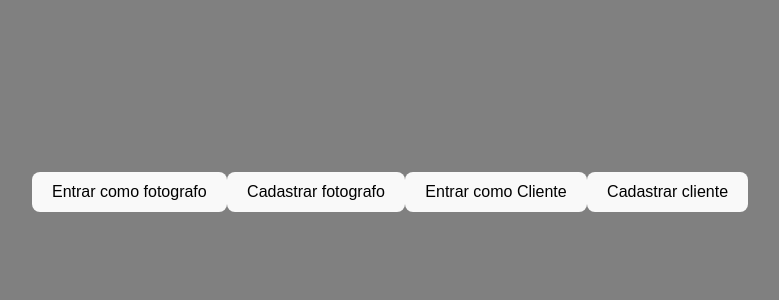
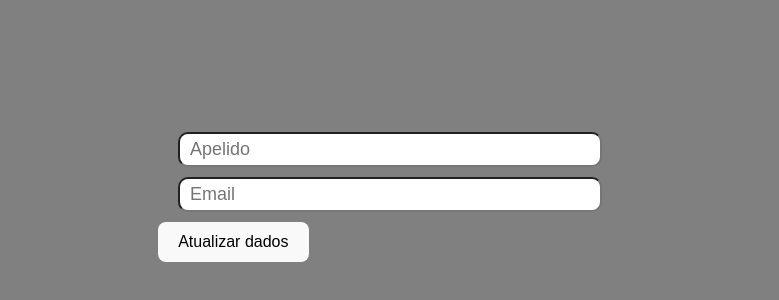
Before and after one commit to GigliarlyM/fotografia-sistema, a React (Vite) app in the folder front-end/: page /photographer/alter in a window 1280 px wide. Before the commit this address led to /. Shown: the part 208-508 px from the top of the page, without its empty margins (250-1029 px from the left). Built offline with nearby package versions, Linux system fonts and the light colour scheme.

Commit message:
melhoria no fotografo
Adicao do login e alterar dados do fotografo, e perfil

```diff
--- a/front-end/src/App.jsx
+++ b/front-end/src/App.jsx
@@ -1,9 +1,12 @@
 //import React from 'react';
 import { BrowserRouter as Router, Route, Routes, Navigate } from 'react-router-dom';
+
 import LoginPhotographer from './pages/login-photographer';
 import CadastroClient from "./pages/signup-client"
 import SignupPhotographer from './pages/signup-photographer';
 import Home from './pages/home';
+import PerfilPhotographer from './pages/perfil-photographer';
+import AlterDataPhotographer from './pages/alter-photographer';
 
 function App() {
   return (
@@ -13,6 +16,8 @@ function App() {
         <Route path="login/photographer" element={<LoginPhotographer />} />
         <Route path="signup/client" element={<CadastroClient />} />
         <Route path='signup/photographer' element={<SignupPhotographer />} />
+        <Route path='photographer/alter' element={<AlterDataPhotographer />} />
+        <Route path='photographer' element={<PerfilPhotographer />} />
         <Route path='*' element={<Navigate to="/" />} />
       </Routes>
     </Router>
--- /dev/null
+++ b/front-end/src/pages/alter-photographer.jsx
@@ -0,0 +1,36 @@
+import axios from "axios"
+import { useState } from "react"
+
+export default function AlterDataPhotographer() {
+    // essa pagina precisa do CPF do login
+    const [apelido, setApelido] = useState('')
+    const [email, setEmail] = useState('')
+
+    const handleSubmit = async () => {
+        // fazer a requisição PUT para atualizar os dados do photographer
+        const dataAlt = {
+            apelido,
+            email,
+            cpf: '12345678901'
+        }
+
+        try {
+            const response = await axios.put(
+                `http://localhost:8080/photographer/${dataAlt.cpf}`,
+                {apelido: dataAlt.apelido, email: dataAlt.email}
+            )
+
+            console.log(response.data)
+        } catch (error) {
+            console.error(error)
+        }
+    }
+
+    return (
+        <div>
+            <input type="text" placeholder="Apelido" value={apelido} onChange={e => setApelido(e.target.value)}/>
+            <input type="text" placeholder="Email" value={email} onChange={e => setEmail(e.target.value)}/>
+            <button onClick={handleSubmit}>Atualizar dados</button>
+        </div>
+    )
+}
--- a/front-end/src/pages/login-photographer.jsx
+++ b/front-end/src/pages/login-photographer.jsx
@@ -30,7 +30,7 @@ function LogIn() {
     }
 
     if (valid) {
-        navigate('/')
+        navigate('photographer')
     }
 
     return (
--- /dev/null
+++ b/front-end/src/pages/perfil-photographer.jsx
@@ -0,0 +1,11 @@
+import { useNavigate } from "react-router-dom"
+
+export default function PerfilPhotographer() {
+    const navigate = useNavigate()
+
+    return (
+        <div>
+            <button onClick={() => navigate("photographer/alter")}>Alterar credenciais</button>
+        </div>
+    )
+}
```
Also changed, not shown: front-end/src/pages/login-fotografo.jsx (deleted).
